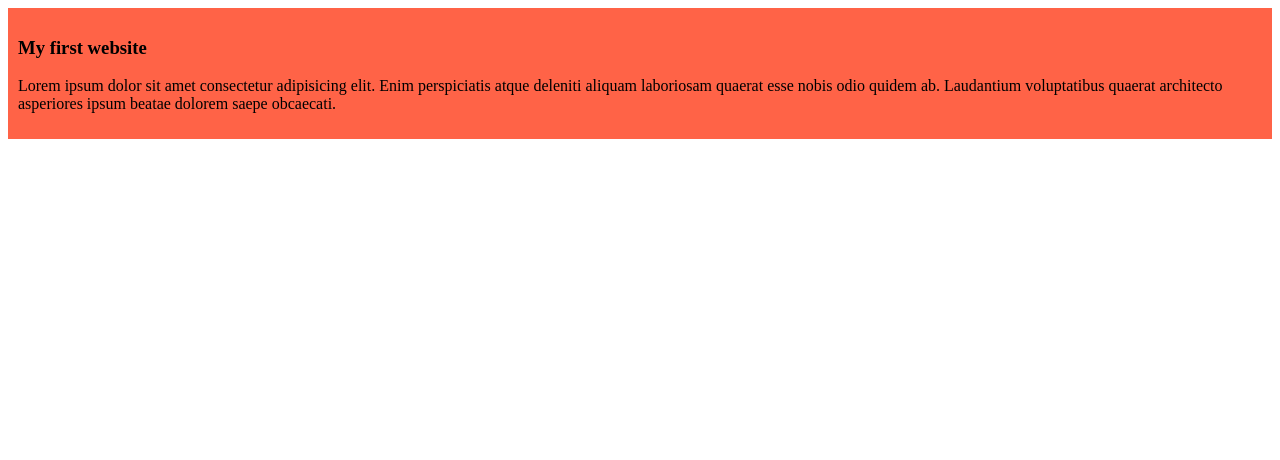
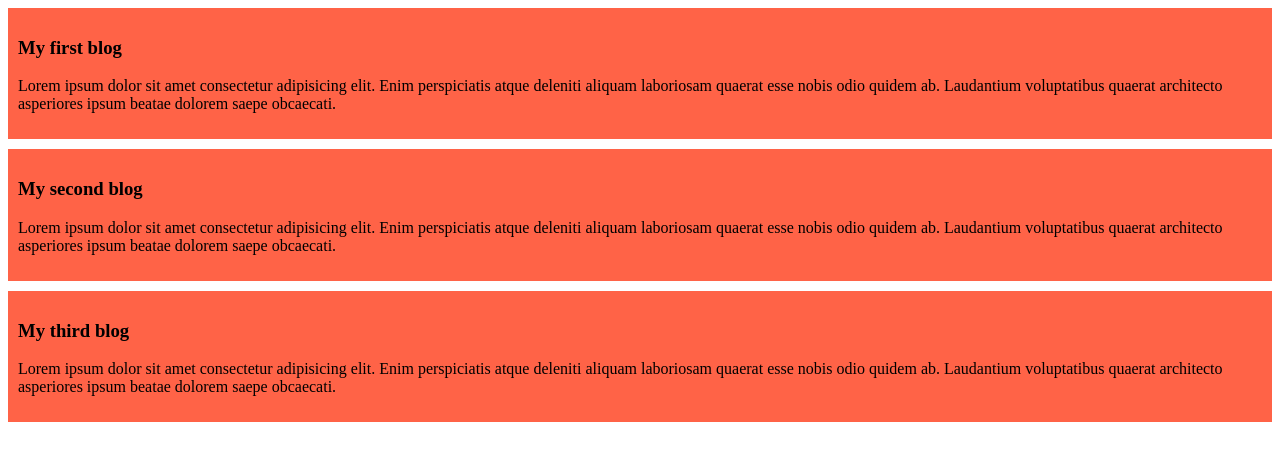
Before and after one commit to bibifatema/my-simple-website, a plain HTML site: page index.html in a window 1280 px wide. Drawn offline with Linux system fonts and the light colour scheme.

Commit message:
added the second and the third blog

```diff
--- a/index.html
+++ b/index.html
@@ -8,7 +8,15 @@
 </head>
 <body>
     <div>
-        <h3>My first website</h3>
+        <h3>My first blog</h3>
+        <p>Lorem ipsum dolor sit amet consectetur adipisicing elit. Enim perspiciatis atque deleniti aliquam laboriosam quaerat esse nobis odio quidem ab. Laudantium voluptatibus quaerat architecto asperiores ipsum beatae dolorem saepe obcaecati.</p>
+    </div>
+    <div>
+        <h3>My second blog</h3>
+        <p>Lorem ipsum dolor sit amet consectetur adipisicing elit. Enim perspiciatis atque deleniti aliquam laboriosam quaerat esse nobis odio quidem ab. Laudantium voluptatibus quaerat architecto asperiores ipsum beatae dolorem saepe obcaecati.</p>
+    </div>
+    <div>
+        <h3>My third blog</h3>
         <p>Lorem ipsum dolor sit amet consectetur adipisicing elit. Enim perspiciatis atque deleniti aliquam laboriosam quaerat esse nobis odio quidem ab. Laudantium voluptatibus quaerat architecto asperiores ipsum beatae dolorem saepe obcaecati.</p>
     </div>
 </body>
--- a/styles/blog.css
+++ b/styles/blog.css
@@ -1,4 +1,5 @@
 div{
     background-color: tomato;
     padding: 10px;
+    margin-bottom: 10px;
 }
```
